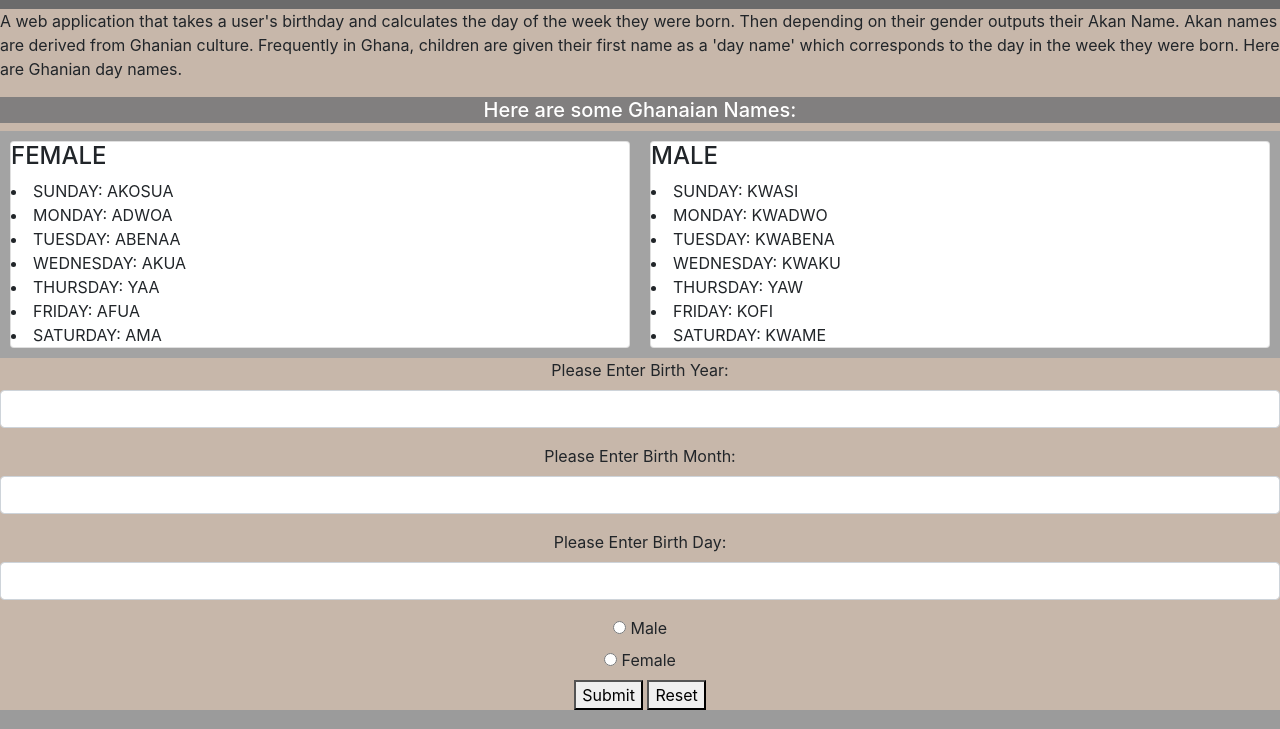
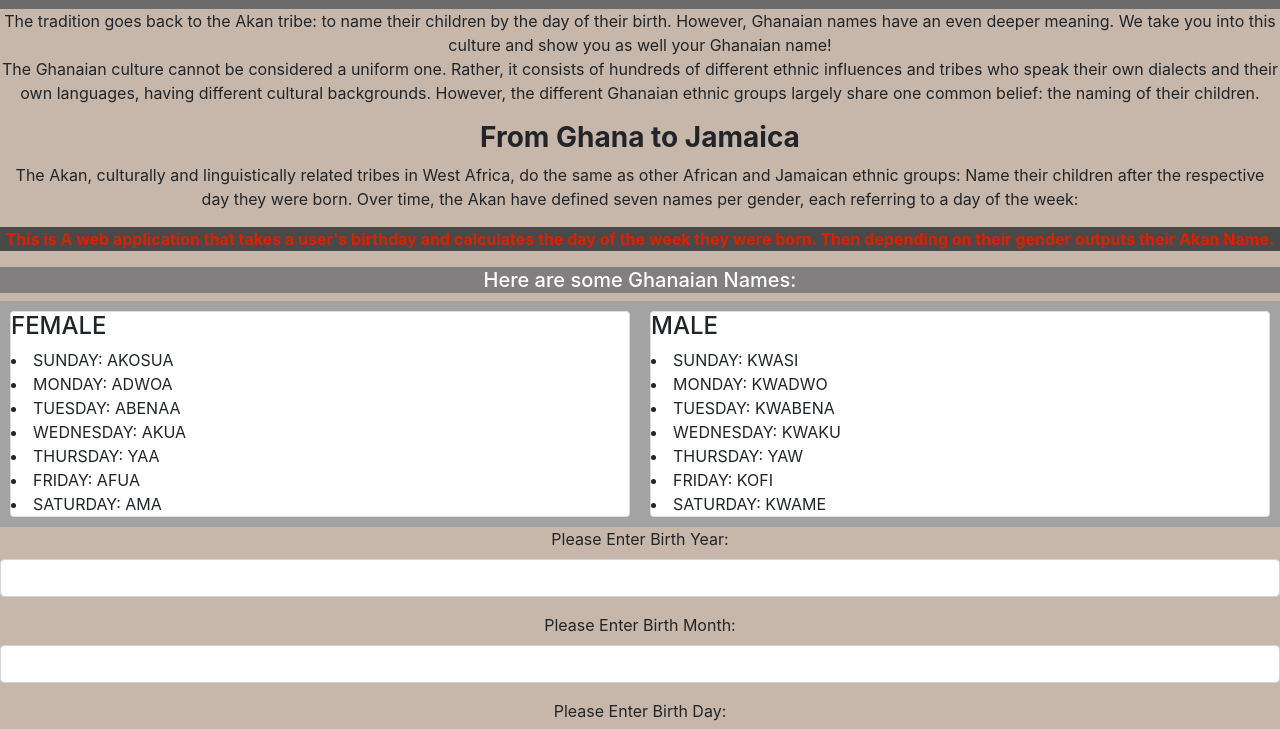
Before and after one commit to abduljabbarAg/Namegeneratorip, a plain HTML site: page index.html in a window 1280 px wide. Shown: the part 55-784 px from the top of the page. Drawn offline with nearby package versions, Linux system fonts and the light colour scheme.

Commit message:
added Akan history paragraph and another heading to index.html

```diff
--- a/index.html
+++ b/index.html
@@ -26,12 +26,29 @@
         <H1>Akan Names</H1>
     </div>
 
+
     <div>
-        <p>
-            A web application that takes a user's birthday and calculates the day of the week they were born. Then depending on their gender outputs their Akan Name.
-            Akan names are derived from Ghanian culture. Frequently in Ghana, children are given their first name as a 'day name' which corresponds to the day in the week they were born. Here are Ghanian day names.
+        <center><p>The tradition goes back to the Akan tribe: to name their children by the day of their birth. However, Ghanaian names have an even deeper meaning. We take you into this culture and show you as well your Ghanaian name!
 
-        </p>
+            <br>
+
+            The Ghanaian culture cannot be considered a uniform one. Rather, it consists of hundreds of different ethnic influences and tribes who speak their own dialects and their own languages, having different cultural backgrounds. However, the different Ghanaian ethnic groups largely share one common belief: the naming of their children.
+
+        </center></p>
+
+        <h3><center> <strong>From Ghana to Jamaica</strong> </center></h3>
+
+
+            <center><p> The Akan, culturally and linguistically related tribes in West Africa, do the same as other African and Jamaican ethnic groups: Name their children after the respective day they were born. Over time, the Akan have defined seven names per gender, each referring to a day of the week:
+            </center></p>
+
+    </div>
+    <div>
+        <center><p style= "background-color:rgb(73, 73, 73) ; color:rgb(221, 33, 0);" ><strong >
+
+            This is A web application that takes a user's birthday and calculates the day of the week they were born. Then depending on their gender outputs their Akan Name.
+
+        </center></p></strong>
     </div>
 
     <div>
```
